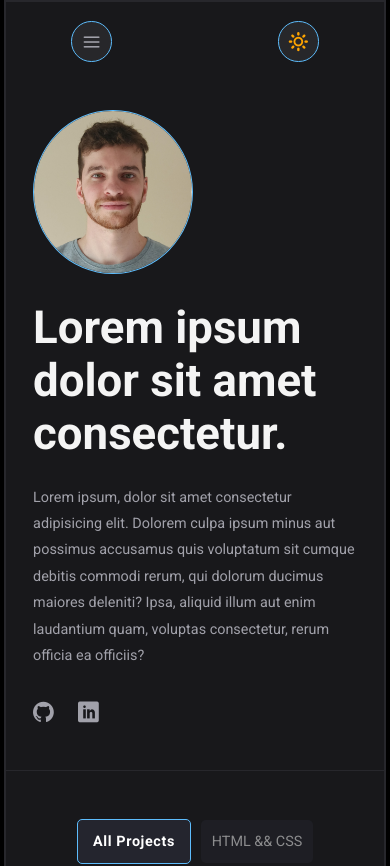
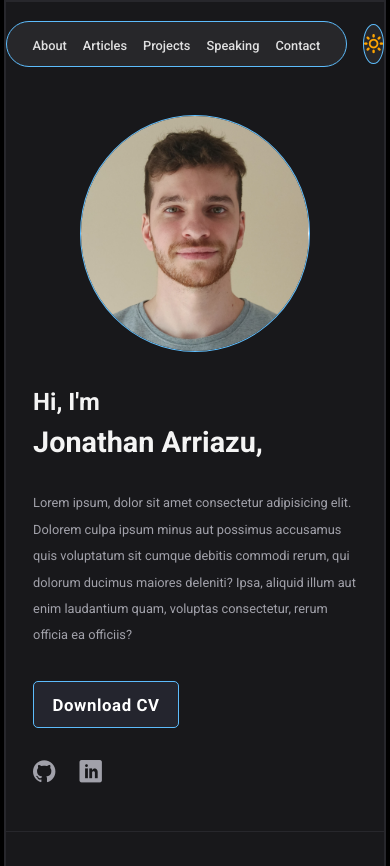
Before and after one commit to JonathanArriazu/myPortfolio, a React (Create React App) app: page / in a window 390 px wide. Shown: the top 866 px of the page. Built offline with nearby package versions, Linux system fonts and the light colour scheme.

Commit message:
fix: header and hero responsive design

```diff
--- a/src/components/header/header.css
+++ b/src/components/header/header.css
@@ -143,8 +143,7 @@ header .icon-close:hover {
 
 /* 6. RESPONSIVE DESIGN */
 
-@media (max-width: 700px) {
-
+@media (min-width: 577px) and (max-width: 768px) {
     header.flex {
         justify-content: space-between;
     }
--- a/src/components/hero/hero.css
+++ b/src/components/hero/hero.css
@@ -5,6 +5,7 @@ CONTENTS:
     1. GENERAL STYLES FOR HERO SECTION
     2. LEFT SECTION
     3. RIGHT SECTION
+    4. RESPONSIVE DESIGN
 
 */
 
@@ -13,28 +14,67 @@ CONTENTS:
 section.hero {
     margin-top: 3rem;
     justify-content: space-between;
+    align-items: center;
+    gap: 60px;
 }
 
-section.hero .avatar{
-    width: 160px;
+/* 2. LEFT SECTION */
+
+section.hero .left-section{
+    justify-content: center;
+}
+
+section.hero .left-section .photo{
+    width: 300px;
     border-radius: 50%;
     border: 1px solid var(--blue);
 }
 
-/* 2. LEFT SECTION */
+/* 3. RIGHT SECTION */
+
+section .right-section{
+    flex-direction: column;
+    justify-content: flex-start;
+    align-items: flex-start;
+    gap: 6px;
+}
+
+section.hero h3.sub-title{
+    font-size: 1.8rem;
+    line-height: 2.3rem;
+    color: var(--title);
+}
 
 section.hero h1.title{
     font-size: 2.85rem;
-    line-height: 3.3rem;
-    margin: 24px 0;
+    line-height: 3rem;
     color: var(--title);
 }
 
-section.hero p.sub-title{
+section.hero p.text{
     font-size: 0.9rem;
     line-height: 1.65rem;
-    margin-bottom: 32px;
+    padding: 20px 0 20px 0;
     color: var(--subtitle);
+}
+
+section.hero .right-section .button-container{
+    padding-bottom: 32px;
+}
+
+section.hero .right-section .button-container button{
+    background-color: rgba(36, 37, 46, 1);
+    width: 11rem;
+    padding: 0.8rem 0;
+    font-size: 1.05rem;
+    text-align: center;
+    text-transform: capitalize;
+    border-radius: 5px;
+    border: 1px solid var(--blue);
+    letter-spacing: 0.6px;
+    font-weight: bold;
+    opacity: 1;
+    transition: 0.2s;
 }
 
 section.hero .all-icons{
@@ -50,13 +90,68 @@ section.hero .all-icons .icon:hover{
     color: var(--icon-hover);
 }
 
-/* 3. RIGHT SECTION */
+/* 4. RESPONSIVE DESIGN */
 
-.animation {
-    width: 100%;
-    translate: 5px 5px;
+@media (max-width: 576px) {
+
+    section.hero{
+        flex-direction: column;
+        gap: 32px;
+    }
+
+    section.hero .left-section .photo{
+        width: 230px;
+    }
+
+    section.hero h3.sub-title{
+        font-size: 1.5rem;
+        line-height: 2.3rem;
+    }
+
+    section.hero h1.title{
+        font-size: 1.8rem;
+        line-height: 2rem;
+    }
+
+    section.hero p.text{
+        font-size: 0.8rem;
+        padding: 26px 0 26px 0;
+        color: var(--subtitle);
+    }
+
+    section.hero .right-section .button-container{
+        padding-bottom: 26px;
+    }
+
+    section.hero .right-section .button-container button{
+        width: 9rem;
+    }
+
+    section.hero .all-icons{
+        font-size: 1.4rem;
+    }
+
+    section.hero .all-icons .icon:hover{
+        font-size: 1.5rem;
+    }
+
 }
 
+@media (min-width: 577px) and (max-width: 768px) {
+    section.hero{
+        flex-direction: column;
+        gap: 32px;
+    }
+
+    section.hero .left-section .photo{
+        width: 280px;
+    }
+}
+
+/* @media (min-width: 769px) and (max-width: 992px) {
+}
+
+@media (min-width: 993px) and (max-width: 1200px) {
+}
 @media (max-width: 1250px) {
-    section.hero .animation{display: none;}
-}
+} */
--- a/src/components/hero/hero.jsx
+++ b/src/components/hero/hero.jsx
@@ -7,27 +7,27 @@ const Hero = () => {
   return (
       <section className='flex hero'>
 
-        <div className='left-section'>
-          <div className="parent-avatar">
-            <img className='avatar' src="./images/me.jpg" alt="me" />
-          </div>
+        <div className='flex left-section'>
+            <img className='photo' src="./images/me.jpg" alt="me" />
+        </div>
+
+        <div className='flex right-section'>
+          <h3 className='sub-title'>
+            Hi, I'm
+          </h3>
           <h1 className='title'>
-            Lorem ipsum dolor sit amet consectetur.
+            Jonathan Arriazu,
           </h1>
-          <p className='sub-title'>
+          <p className='text'>
             Lorem ipsum, dolor sit amet consectetur adipisicing elit. Dolorem culpa ipsum minus aut possimus accusamus quis voluptatum sit cumque debitis commodi rerum, qui dolorum ducimus maiores deleniti? Ipsa, aliquid illum aut enim laudantium quam, voluptas consectetur, rerum officia ea officiis?
           </p>
+          <div className='flex button-container'>
+            <button>Download CV</button>
+          </div>
           <div className='flex all-icons'>
             <div className="icon icon-github"></div>
             <div className="icon icon-linkedin"></div>
           </div>
-        </div>
-
-        <div className='right-section animation'>
-          <Lottie
-            className='dev-animation'
-            animationData={devAnimation}
-          />
         </div>
 
       </section>
```
